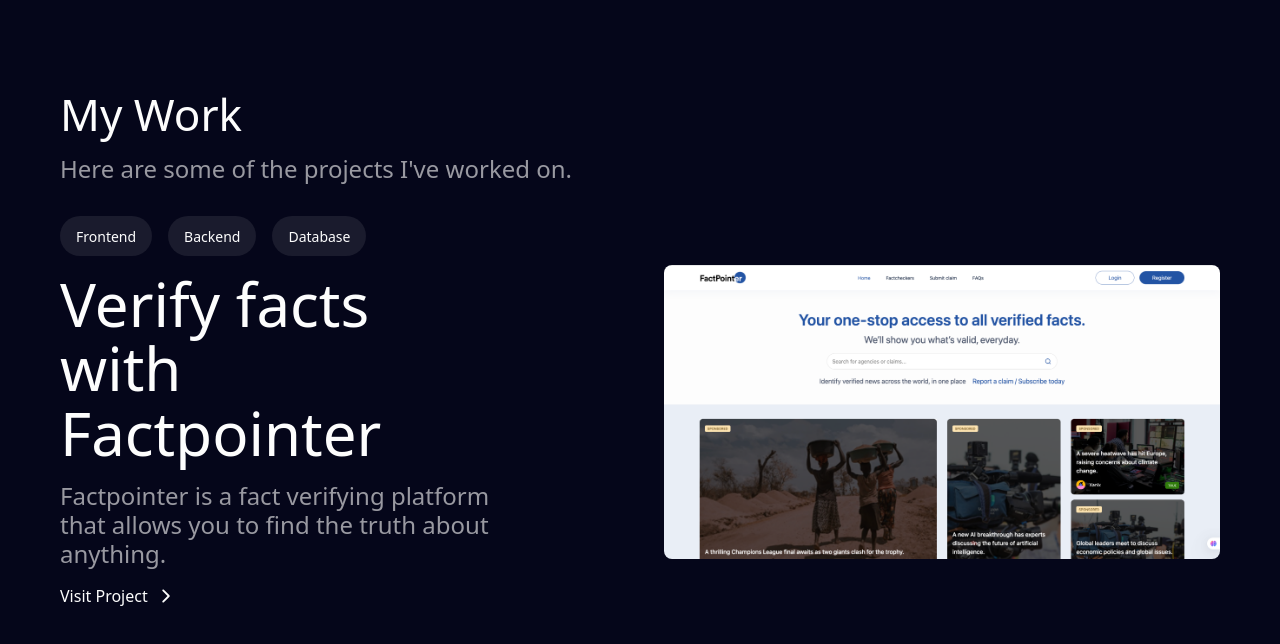
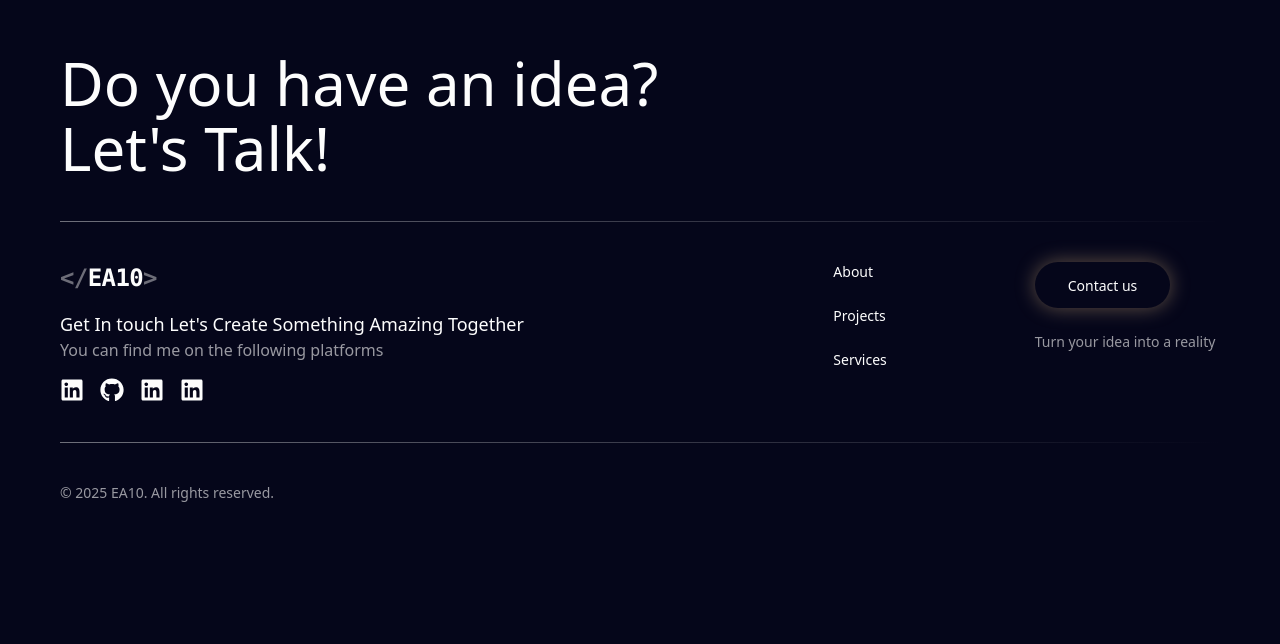
Before and after one commit to EA10-lite/my-portfolio, a React (Vite) app: page / in a window 1280 px wide. Shown: the part 2132-2776 px from the top of the page. After the commit the page ends 2675 px from the top, so only its background shows below. Built offline with nearby package versions, Linux system fonts and the light colour scheme.

Commit message:
removing projects

```diff
--- a/src/App.tsx
+++ b/src/App.tsx
@@ -1,5 +1,5 @@
 import "./App.css";
-import { Hero, Services, Projects } from "./components";
+import { Hero, Services } from "./components";
 import { Navbar, Footer } from "./layouts";
 
 const App = () => {
@@ -9,7 +9,6 @@
       <Navbar />
       <Hero />
       <Services />
-      <Projects />
       <Footer />
     </div>
   )
```
